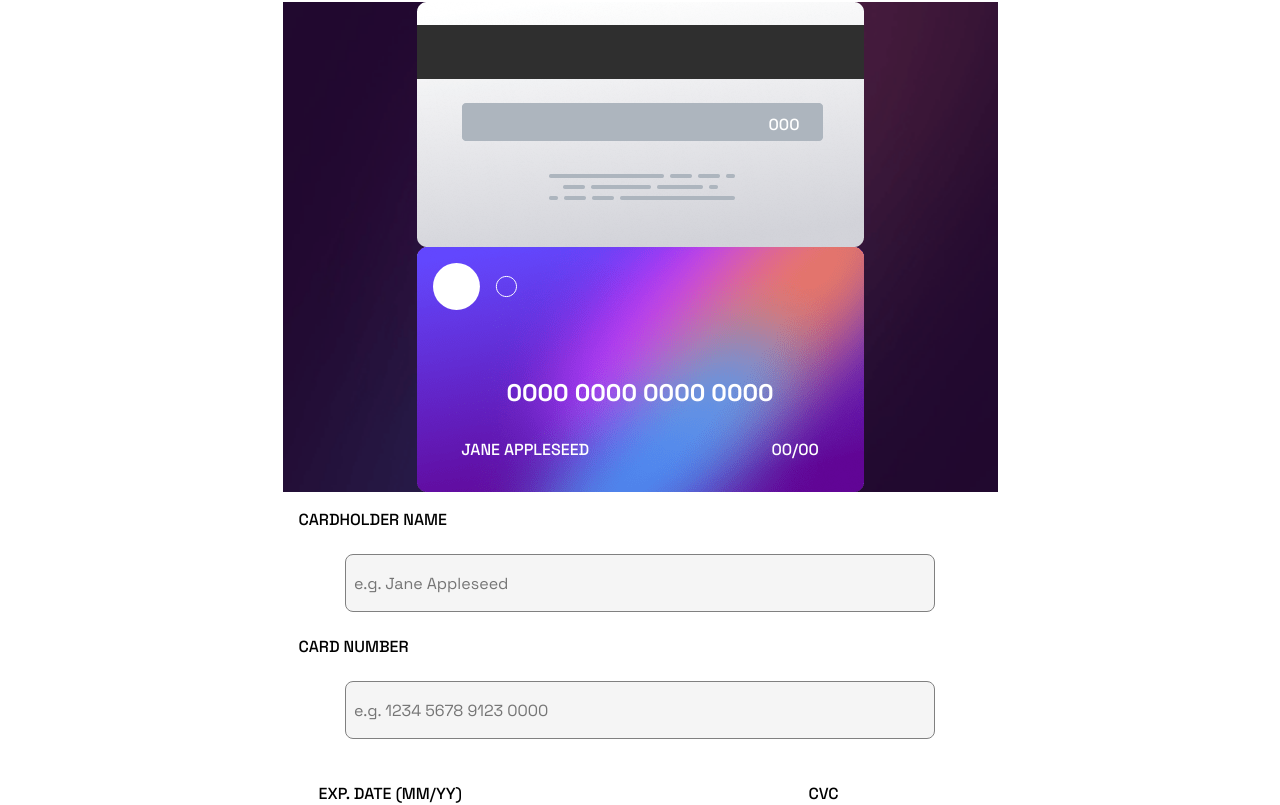
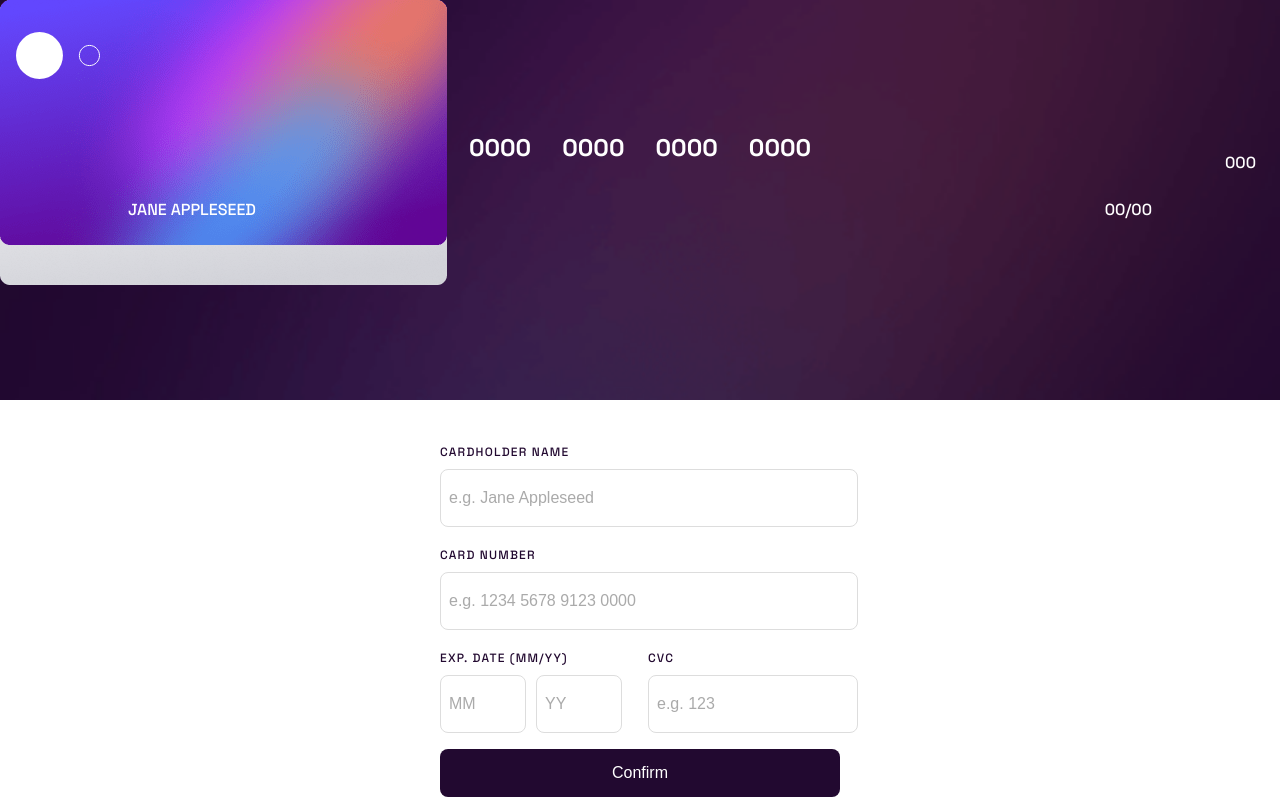
Before and after one commit to Nacho35/credit-card-example-form, a React (Vite) app: page / in a window 1280 px wide. Shown: the top 805 px of the page. Built offline with nearby package versions, Linux system fonts and the light colour scheme.

Commit message:
form terminado & cards terminadas

```diff
--- a/package.json
+++ b/package.json
@@ -16,6 +16,7 @@
   },
   "devDependencies": {
     "@eslint/js": "^9.9.0",
+    "@types/babel__core": "^7.20.5",
     "@types/react": "^18.3.3",
     "@types/react-dom": "^18.3.0",
     "@vitejs/plugin-react": "^4.3.1",
--- a/src/App.tsx
+++ b/src/App.tsx
@@ -1,9 +1,18 @@
 import { Fragment } from "react";
+import Creditcard from "./components/Creditcard";
+import Creditcardback from "./components/Creditcardback";
 import Form from "./components/Form";
+import { CardsContainer, ZoomContainer } from "./styles/CardsContainer";
 
 const App = () => {
 	return (
 		<Fragment>
+			<CardsContainer>
+				<ZoomContainer>
+					<Creditcard />
+					<Creditcardback />
+				</ZoomContainer>
+			</CardsContainer>
 			<Form />
 		</Fragment>
 	);
--- a/src/components/Form.tsx
+++ b/src/components/Form.tsx
@@ -2,28 +2,22 @@ import {
 	Button,
 	ButtonContainer,
 	Container,
+	FormContainer,
 	Input,
 	InputContainer,
 	InputGroup,
-	InputGroup2,
 	InputGroupRow,
 	InputOthers,
 	Label,
 	LabelContainer,
-	RendersContainer,
 	SecondInputContainer,
 	SecondInputContainerRow,
 } from "../styles/form";
-import Creditcard from "./Creditcard";
-import Creditcardback from "./Creditcardback";
 
 const Form = () => {
 	return (
+		<FormContainer>
 			<Container>
-			<RendersContainer>
-				<Creditcardback />
-				<Creditcard />
-			</RendersContainer>
 				<form action="#" method="post">
 					<InputContainer>
 						<LabelContainer>
@@ -35,6 +29,8 @@ const Form = () => {
 							id="cardname"
 							placeholder="e.g. Jane Appleseed"
 						/>
+					</InputContainer>
+					<InputContainer>
 						<LabelContainer>
 							<Label htmlFor="cardnumber">card number</Label>
 						</LabelContainer>
@@ -57,19 +53,19 @@ const Form = () => {
 										type="text"
 										name="carddate"
 										id="carddate"
-									placeholder="M"
+										placeholder="MM"
 										maxLength={2}
 									/>
 									<InputOthers
 										type="text"
 										name="cardyear"
 										id="cardyear"
-									placeholder="Y"
+										placeholder="YY"
 										maxLength={2}
 									/>
 								</InputGroupRow>
 							</InputGroup>
-						<InputGroup2>
+							<InputGroup>
 								<LabelContainer>
 									<Label htmlFor="code">cvc</Label>
 								</LabelContainer>
@@ -80,7 +76,7 @@ const Form = () => {
 									placeholder="e.g. 123"
 									maxLength={3}
 								/>
-						</InputGroup2>
+							</InputGroup>
 						</SecondInputContainerRow>
 					</SecondInputContainer>
 					<ButtonContainer>
@@ -88,6 +84,7 @@ const Form = () => {
 					</ButtonContainer>
 				</form>
 			</Container>
+		</FormContainer>
 	);
 };
 
--- /dev/null
+++ b/src/styles/CardsContainer.ts
@@ -0,0 +1,16 @@
+import styled from "styled-components";
+import bgMain from "../assets/bg-main-mobile.png";
+
+export const CardsContainer = styled.div`
+	background-image: url(${bgMain});
+	background-repeat: no-repeat;
+	background-size: cover;
+	min-height: 50vh;
+`;
+
+export const ZoomContainer = styled.div`
+	padding: 6rem 4rem;
+	display: contents;
+	float: right;
+	align-items: center;
+`;
--- a/src/styles/card.ts
+++ b/src/styles/card.ts
@@ -13,14 +13,15 @@ export const CardContainer = styled.div`
 	background-repeat: no-repeat;
 	object-fit: contain;
 	overflow: hidden;
-	width: 447px;
-	height: 245px;
-	padding: 0;
+	width: 100%;
+	height: 100%;
+	padding: 1rem 0;
 	margin: 0;
 	display: flex;
 	flex-direction: column;
 	justify-content: space-between;
 	align-items: center;
+	z-index: 2;
 `;
 
 export const ImageContainer = styled.div`
@@ -38,8 +39,8 @@ export const Card = styled.div`
 export const CardNumber = styled.h2`
 	font-size: 1.5rem;
 	margin-top: 2rem;
-	margin-bottom: auto;
 	color: white;
+	word-spacing: 25px;
 `;
 
 export const CardData = styled.div`
--- a/src/styles/cardBack.ts
+++ b/src/styles/cardBack.ts
@@ -11,19 +11,21 @@ export const Container = styled.div`
 export const ContainerCvc = styled.div`
 	display: flex;
 	justify-content: flex-end;
-	align-items: center;
 	background-image: url(${bgCardBack});
 	background-repeat: no-repeat;
 	object-fit: contain;
 	overflow: hidden;
-	width: 447px;
-	height: 245px;
+	width: 100%;
+	height: 100%;
 	padding: 0;
 	margin: 0;
+	position: absolute;
+	top: 40px;
+	z-index: 1;
 `;
 
 export const CVC = styled.p`
 	text-align: end;
 	color: #fff;
-	margin-right: 4rem;
+	margin: 7rem 1.5rem;
 `;
--- a/src/styles/form.ts
+++ b/src/styles/form.ts
@@ -1,35 +1,35 @@
 import styled from "styled-components";
-import bgMain from "../assets/bg-main-mobile.png";
 
-export const RendersContainer = styled.div`
-	background-image: url(${bgMain});
-	background-repeat: no-repeat;
-	background-size: cover;
+export const FormContainer = styled.div`
+	padding: 1.5rem;
+	display: flex;
+	justify-content: center;
+	align-items: center;
 `;
 
 export const Container = styled.div`
-	display: grid;
-	grid-template-rows: 1fr 1fr;
-	grid-template-columns: auto;
-	justify-content: center;
+	display: flex;
+	flex-direction: column;
 	align-items: center;
+	max-width: 400px;
 	width: 100%;
+	background-color: white;
+	border-radius: 10px;
+	padding: 1rem;
 `;
 
 export const InputContainer = styled.div`
 	display: flex;
 	flex-direction: column;
-	justify-content: center;
-	align-items: center;
 	width: 100%;
+	margin-bottom: 1rem;
 `;
 
 export const SecondInputContainer = styled.div`
 	display: flex;
-	flex-direction: column;
-	align-items: center;
+	justify-content: space-between;
 	width: 100%;
-	margin: 20px;
+	margin-bottom: 1rem;
 `;
 
 export const SecondInputContainerRow = styled.div`
@@ -41,77 +41,125 @@ export const SecondInputContainerRow = styled.div`
 export const InputGroup = styled.div`
 	display: flex;
 	flex-direction: column;
-	align-items: center;
-`;
-
-export const InputGroup2 = styled.div`
-	display: flex;
-	flex-direction: column;
-	align-items: center;
+	width: 48%;
 `;
 
 export const LabelContainer = styled.div`
-	display: flex;
-	justify-content: flex-start;
-	align-items: center;
-	width: 100%;
+	margin-bottom: 0.5rem;
 `;
 
 export const Label = styled.label`
-	margin: 1rem;
 	text-transform: uppercase;
+	font-size: 0.75rem;
+	letter-spacing: 0.1em;
+	color: #220930;
 `;
 
 export const Input = styled.input`
-	width: 80%;
+	width: 100%;
 	height: 2.5rem;
-	margin: 0.5rem;
 	padding: 0.5rem;
 	border-radius: 0.5rem;
-	border: gray 1px solid;
-	background-color: #f5f5f5;
+	border: 1px solid #ddd;
 	font-size: 1rem;
-	font-family: inherit;
-	color: #333;
+	color: #220930;
 	outline: none;
+	margin-right: 10px;
+
+	&:focus {
+		border-color: #6741d9;
+	}
+
+	&::placeholder {
+		color: #aaa;
+	}
 `;
 
-export const InputOthers = styled.input`
-	width: 15%;
-	height: 2.5rem;
-	margin: 0.5rem;
-	padding: 0.5rem;
-	border-radius: 0.5rem;
-	border: gray 1px solid;
-	background-color: #f5f5f5;
-	font-size: 1rem;
-	font-family: inherit;
-	color: #333;
-	outline: none;
+export const InputOthers = styled(Input)`
+	width: 48%;
 `;
 
 export const InputGroupRow = styled.div`
 	display: flex;
-	text-align: center;
+	justify-content: space-between;
 	width: 100%;
 `;
 
 export const ButtonContainer = styled.div`
-	display: flex;
-	justify-content: center;
-	align-items: center;
 	width: 100%;
+	margin-top: 1rem;
 `;
 
 export const Button = styled.button`
-	width: 80%;
-	height: 3.5rem;
-	margin: 0.5rem;
+	width: 100%;
+	height: 3rem;
 	border-radius: 0.5rem;
-	border: gray 1px solid;
+	border: none;
 	background-color: #220930;
 	font-size: 1rem;
-	font-family: inherit;
 	color: #fff;
-	outline: none;
+	cursor: pointer;
+	transition: background-color 0.2s;
+
+	&:hover {
+		background-color: #3b0364;
+	}
 `;
+
+// Card preview components are included but not used in the form
+export const CardPreview = styled.div`
+	position: relative;
+	width: 100%;
+	height: 200px;
+	margin-bottom: 3rem;
+`;
+
+export const FrontCard = styled.div`
+	position: absolute;
+	top: 0;
+	left: 0;
+	width: 280px;
+	height: 160px;
+	background: linear-gradient(45deg, #4b0082, #8a2be2);
+	border-radius: 10px;
+	padding: 1rem;
+	color: white;
+	z-index: 2;
+`;
+
+export const BackCard = styled.div`
+	position: absolute;
+	top: 30px;
+	right: 0;
+	width: 280px;
+	height: 160px;
+	background-color: #ddd;
+	border-radius: 10px;
+	z-index: 1;
+`;
+
+export const CardNumber = styled.p`
+	font-size: 1.25rem;
+	letter-spacing: 0.1em;
+	margin-top: 3rem;
+`;
+
+export const CardName = styled.p`
+	font-size: 0.875rem;
+	margin-top: 1rem;
+`;
+
+export const CardExpiry = styled.p`
+	font-size: 0.875rem;
+	position: absolute;
+	bottom: 1rem;
+	right: 1rem;
+`;
+
+export const CardCVC = styled.p`
+	position: absolute;
+	top: 70px;
+	right: 1rem;
+	font-size: 0.875rem;
+	color: #333;
+`;
```
Also changed, not shown: tsconfig.node.json (+6 -4 lines), 1 other file (tests, documents, lock files or other folders). Lines whose indentation alone changed are shown as unchanged.
